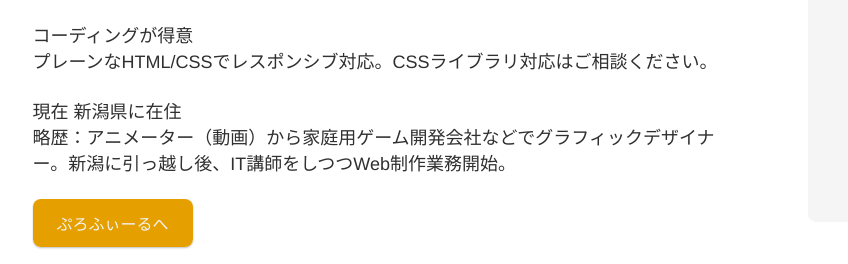
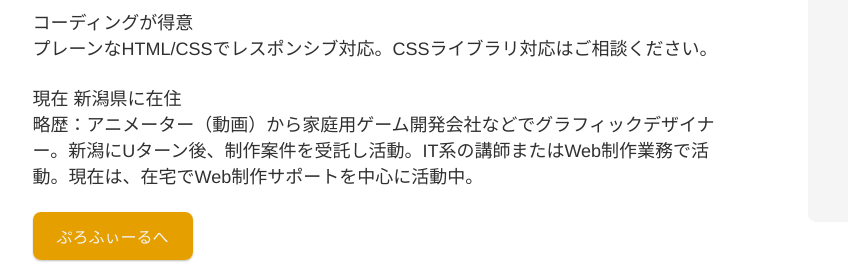
Before and after one commit to Yamada-Megumi/individual_portfolio, a plain HTML site: page index.html in a window 1280 px wide. Shown: the part 1746-2010 px from the top of the page, 0-848 px from the left. Drawn offline with Linux system fonts and the light colour scheme.

Commit message:
活動内容を修正

```diff
--- a/index.html
+++ b/index.html
@@ -104,7 +104,7 @@
 					プレーンなHTML/CSSでレスポンシブ対応。CSSライブラリ対応はご相談ください。</p>
 
 				<p>現在 新潟県に在住<br>
-					略歴：アニメーター（動画）から家庭用ゲーム開発会社などでグラフィックデザイナー。新潟に引っ越し後、IT講師をしつつWeb制作業務開始。
+					略歴：アニメーター（動画）から家庭用ゲーム開発会社などでグラフィックデザイナー。新潟にUターン後、制作案件を受託し活動。IT系の講師またはWeb制作業務で活動。現在は、在宅でWeb制作サポートを中心に活動中。
 				</p>
 				<button><a href="#profile">ぷろふぃーるへ</a></button>
 			</div>
```
